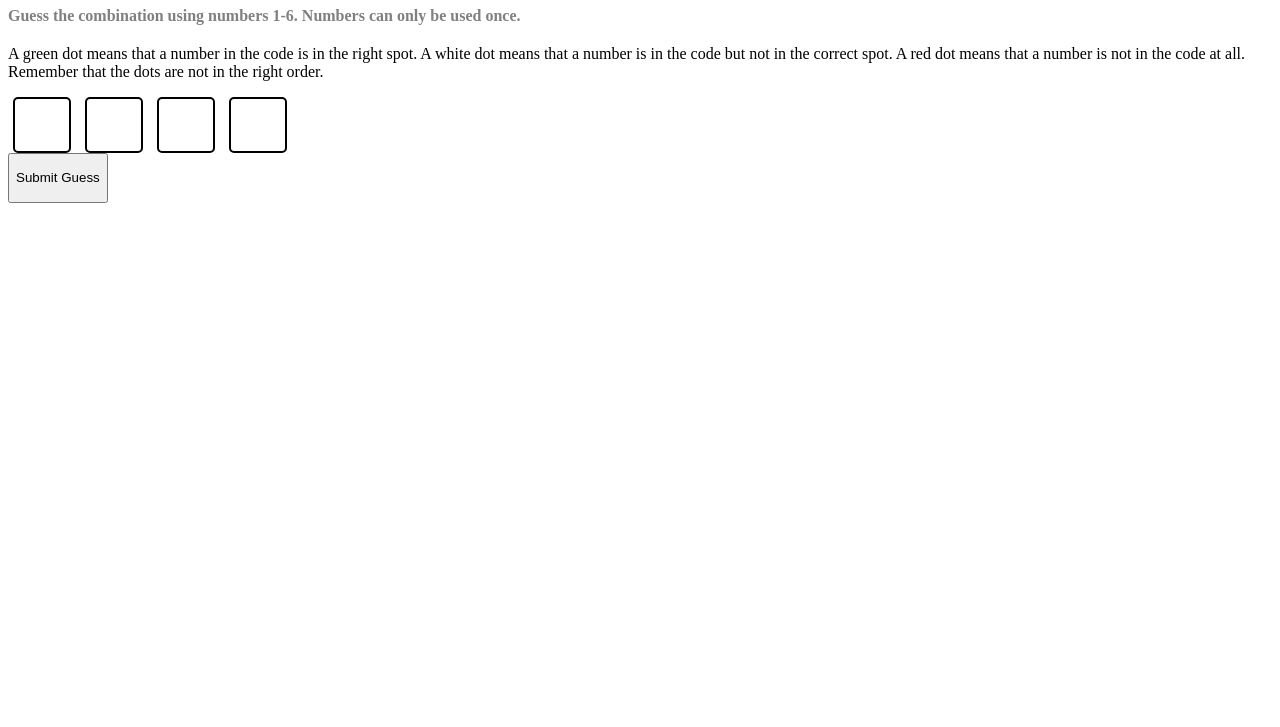
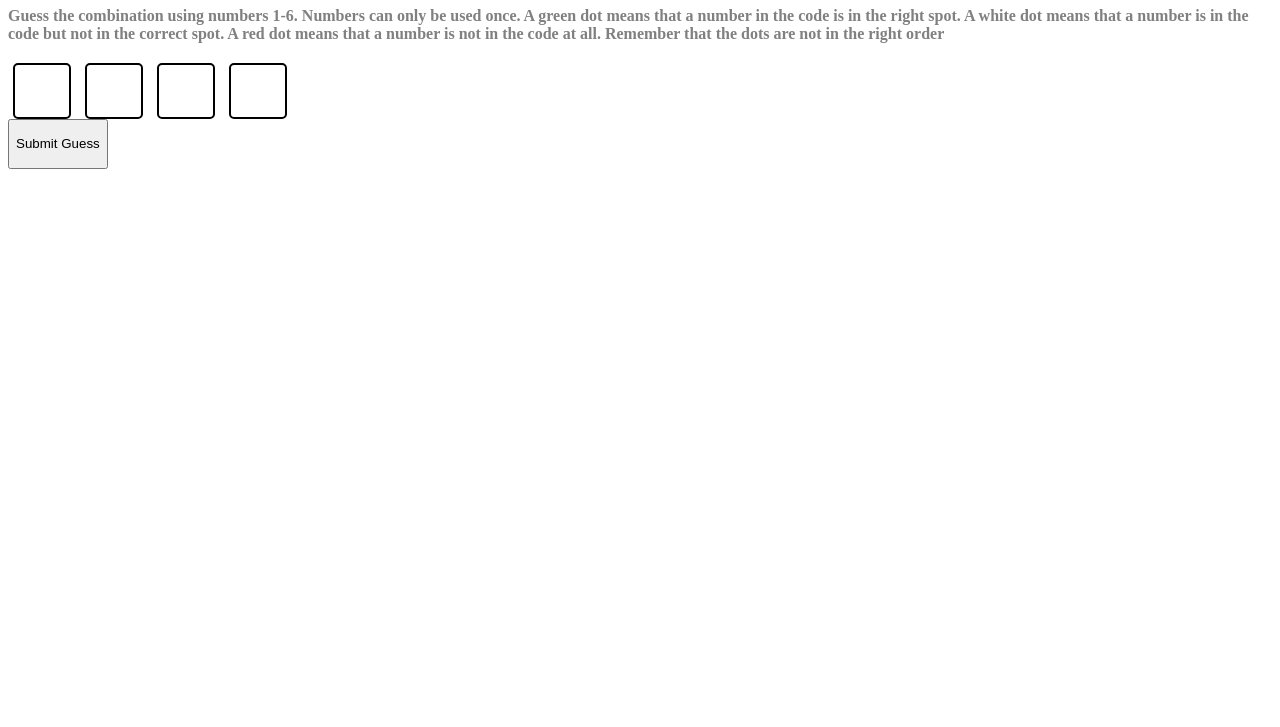
Before and after one commit to samythepanda/maydm, a plain HTML site: page Mastermind/index.html in a window 1280 px wide. Shown: the part 73-800 px from the top of the page. Drawn offline with Linux system fonts and the light colour scheme.

Commit message:
Update index.html

```diff
--- a/Mastermind/index.html
+++ b/Mastermind/index.html
@@ -9,12 +9,11 @@
 <body>
     <body>
         <div class="container">
-            <h1 class="text-center">Mastermind</h1>
-            <h4 class="text-center" id="instructions">Guess the combination using numbers 1-6. Numbers can only be used once.  </h4>  <p class = "text-center">
-            A green dot means that a number in the code is in the right spot. A white dot means that a number is in the code
+              <h1 class="text-center">Mastermind</h1>
+      <h4 class="text-center" id="instructions">Guess the combination using numbers 1-6. Numbers can only be used once. A green dot means that a number in the code is in the right spot. A white dot means that a number is in the code
             but not in the correct spot. A red dot means that a number is not in the code at all. Remember that the dots are not in the
-                right order.</p>
-            <div id="gameResult" class="text-center"></div>
+                right order</h4>
+      <div id="gameResult" class="text-center"></div>
             <div id="userInputs" class="d-flex">
                 <form id="guessInputs" class="d-flex">
                     <input class="guess" type="text" id="guess0" />
```
